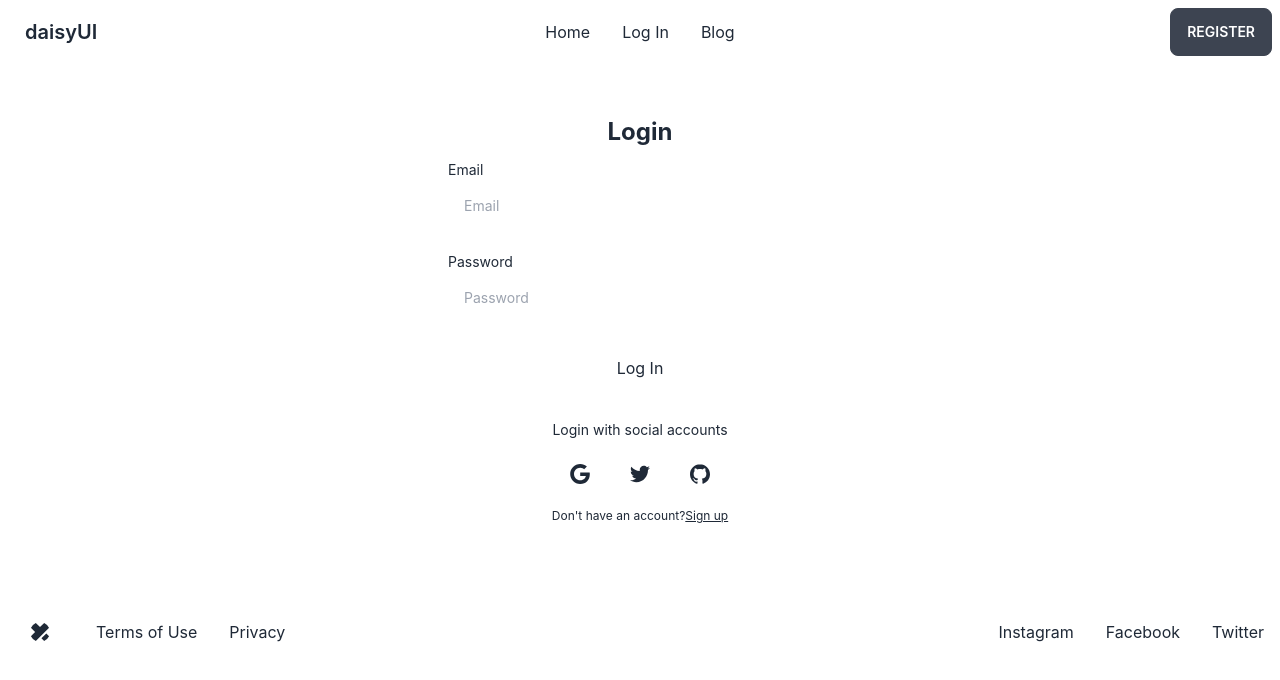
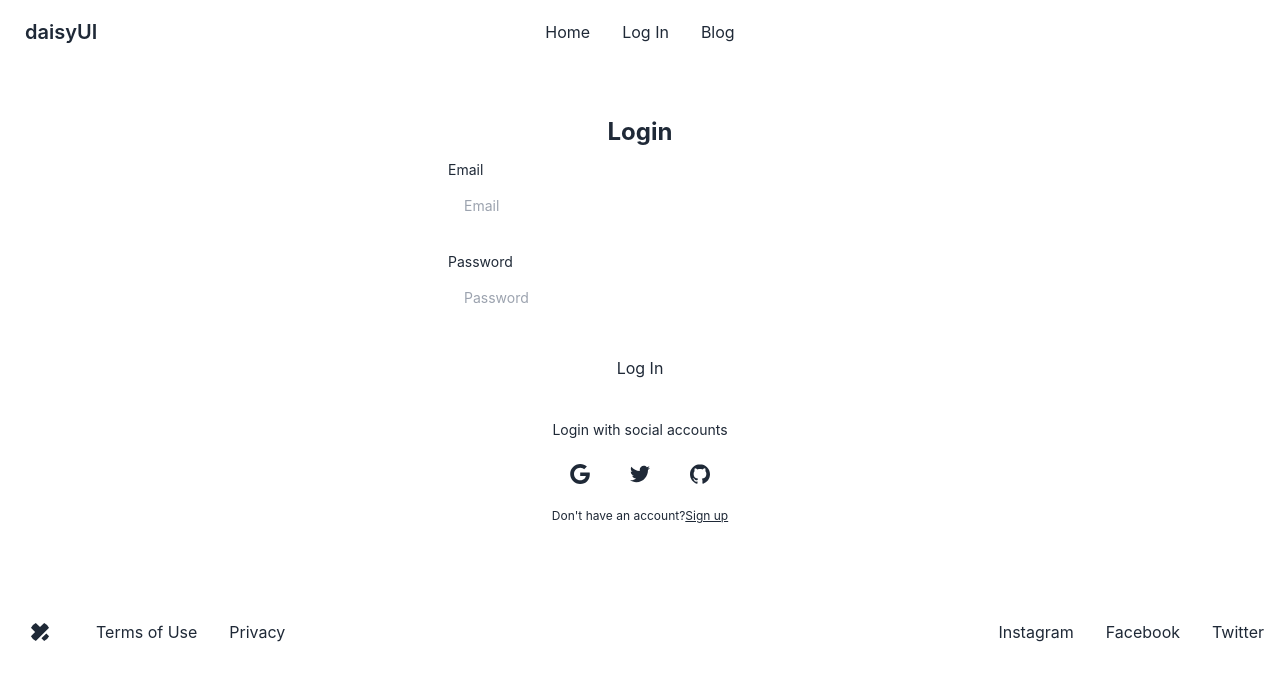
Before and after one commit to AnisurRahman06046/DR.MORIS-CLIENT-SIDE, a React (Create React App) app: page /login in a window 1280 px wide. Shown: the top 680 px of the page. Built offline with nearby package versions, Linux system fonts and the light colour scheme; no server answers.

Commit message:
logout implemented

```diff
--- a/src/components/Pages/Shared/Header/Header.js
+++ b/src/components/Pages/Shared/Header/Header.js
@@ -1,7 +1,14 @@
-import React from "react";
+import React, { useContext } from "react";
 import { Link } from "react-router-dom";
+import { AuthContext } from "../../../../contexts/AuthProvider/AuthProvider";
 
 const Header = () => {
+  const { logOut, user } = useContext(AuthContext);
+  const handleLogOut = () => {
+    logOut()
+      .then(() => {})
+      .catch((error) => console.error(error));
+  };
   return (
     <div className="navbar bg-base-100">
       <div className="navbar-start">
@@ -55,9 +62,11 @@ const Header = () => {
         </ul>
       </div>
       <div className="navbar-end">
-        <Link to="/register" className="btn">
-          Register
-        </Link>
+        {user?.email && (
+          <button onClick={handleLogOut} className="btn ">
+            Log Out
+          </button>
+        )}
       </div>
     </div>
   );
--- a/src/contexts/AuthProvider/AuthProvider.js
+++ b/src/contexts/AuthProvider/AuthProvider.js
@@ -4,6 +4,7 @@ import {
   getAuth,
   onAuthStateChanged,
   signInWithEmailAndPassword,
+  signOut,
 } from "firebase/auth";
 import app from "../../firebase/firebase.config";
 
@@ -20,6 +21,10 @@ const AuthProvider = ({ children }) => {
   const logIn = (email, password) => {
     return signInWithEmailAndPassword(auth, email, password);
   };
+
+  const logOut = () => {
+    return signOut(auth);
+  };
   useEffect(() => {
     const unSubscribe = onAuthStateChanged(auth, (currentUser) => {
       console.log(currentUser);
@@ -29,7 +34,7 @@ const AuthProvider = ({ children }) => {
       return unSubscribe();
     };
   }, []);
-  const authInfo = { user, loading, createUser, logIn };
+  const authInfo = { user, loading, createUser, logIn, logOut };
   return (
     <AuthContext.Provider value={authInfo}>{children}</AuthContext.Provider>
   );
```
